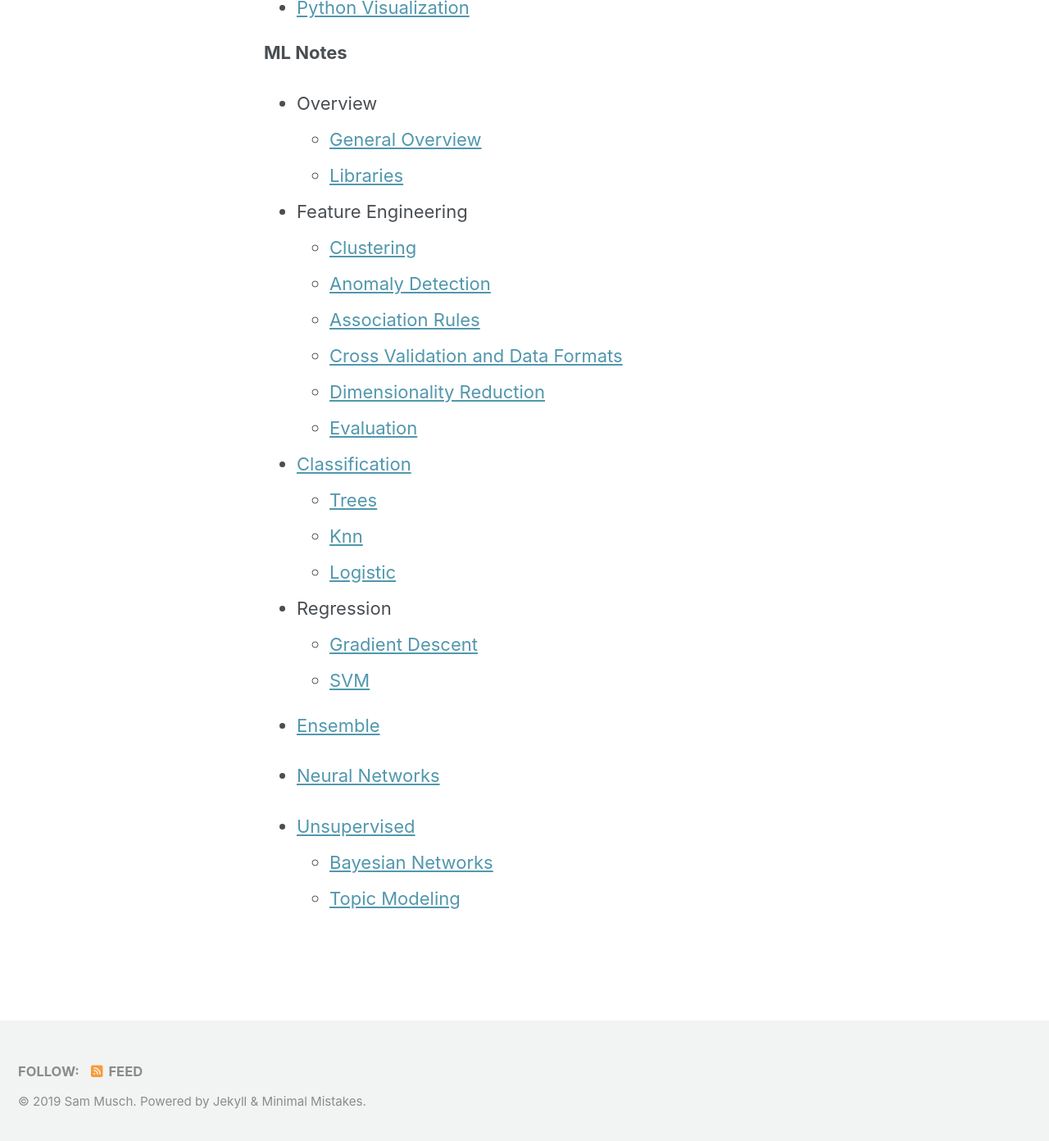
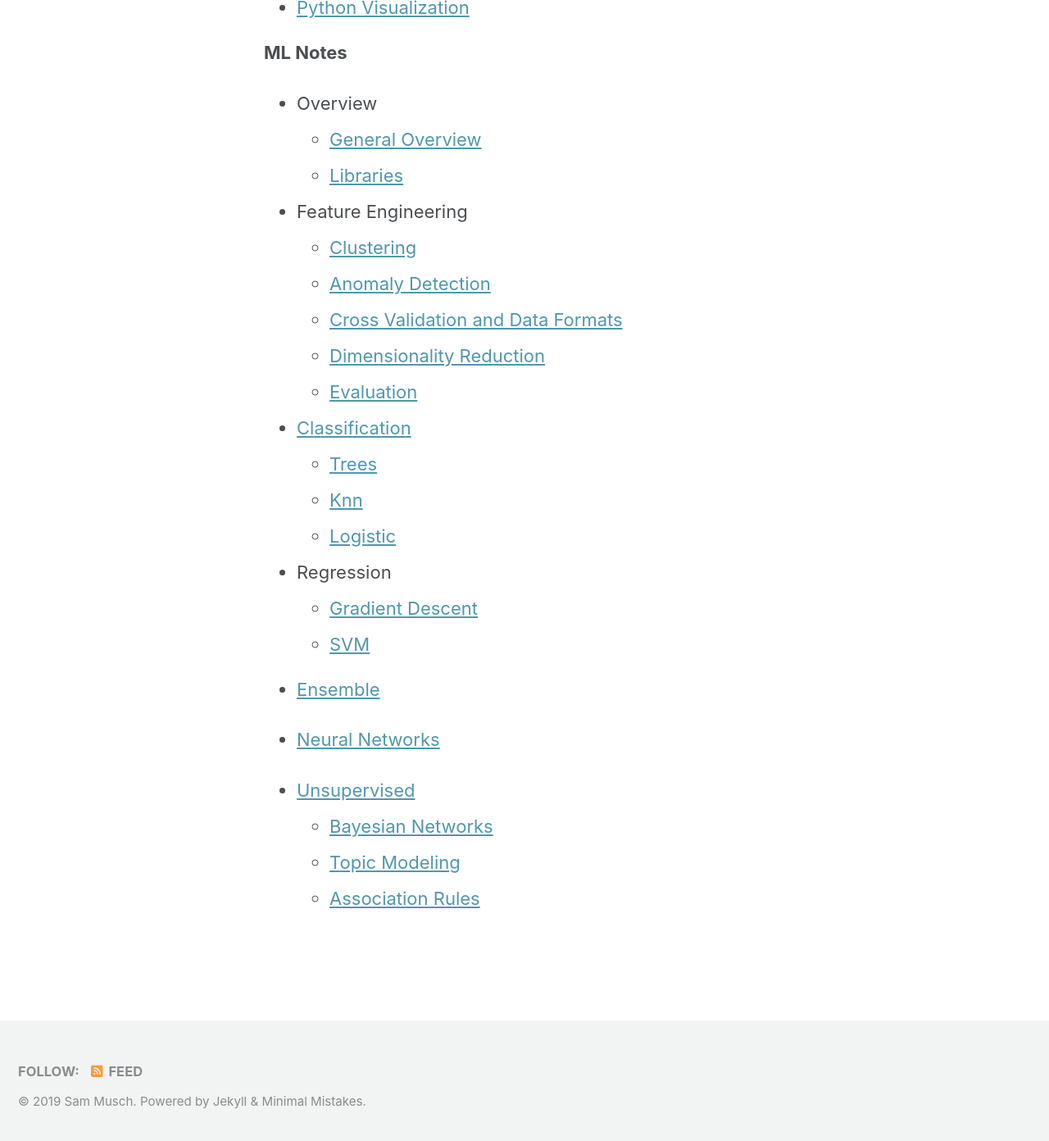
Before and after one commit to SamMusch/SamMusch.github.io, a Jekyll site: the page built from _pages/machine-learning.md, in a window 1280 px wide and 1400 px high, scrolled down 546 px. Shown: the top 1392 px of the window at 82% size. Built offline with Jekyll 4.4.1, drawn with Linux system fonts in a browser that asks for light colours; cached includes are drawn as plain includes; nearby versions of some CDN libraries; some of the changed lines change nothing that is shown.

Commit message:
Add files via upload

```diff
--- a/_pages/machine-learning.md
+++ b/_pages/machine-learning.md
@@ -27,7 +27,6 @@ title: "Machine Learning and Code"
 - Feature Engineering
   - [Clustering]()
   - [Anomaly Detection]()
-  - [Association Rules]()
   - [Cross Validation and Data Formats]()
   - [Dimensionality Reduction]()
   - [Evaluation]()
@@ -48,3 +47,4 @@ title: "Machine Learning and Code"
 - [Unsupervised]()
   - [Bayesian Networks]()
   - [Topic Modeling]()
+  - [Association Rules]()
```
